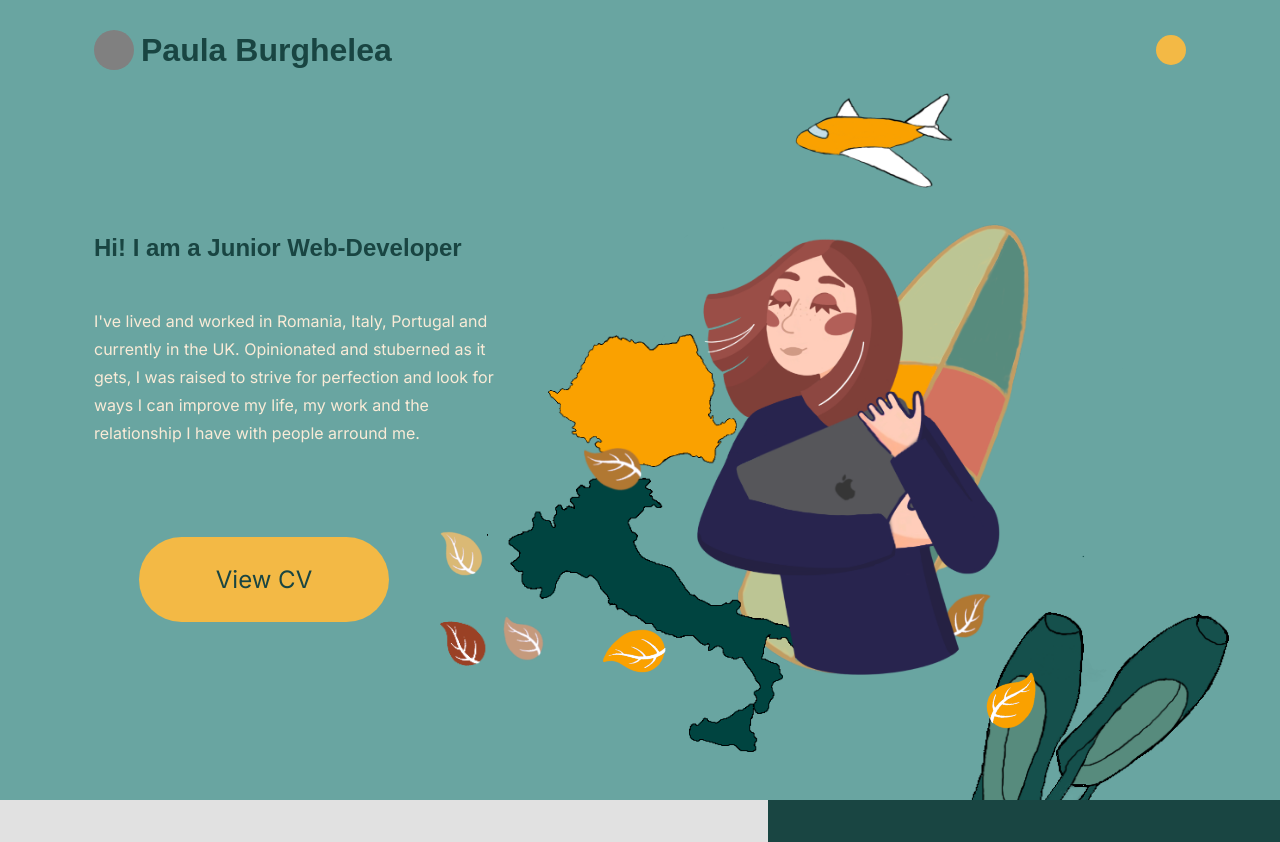
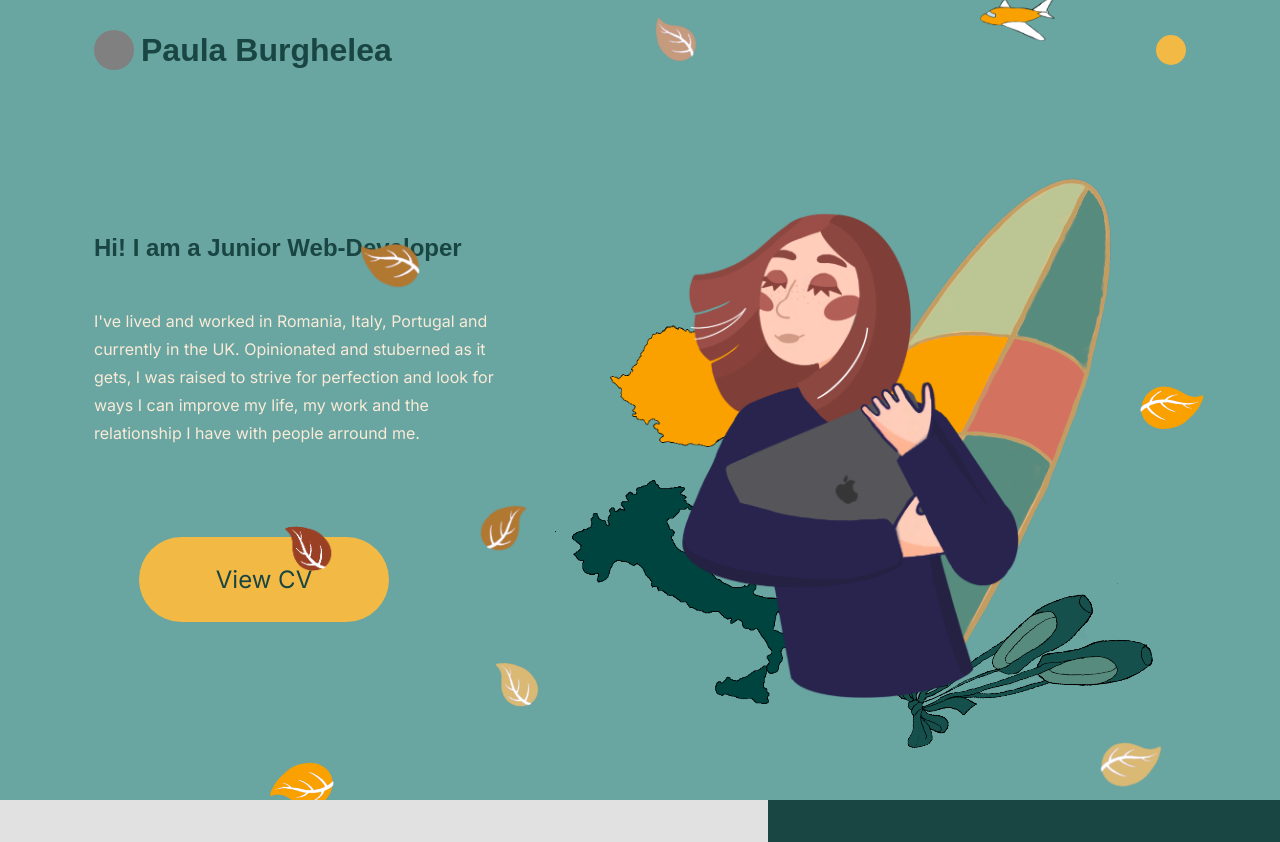
Before and after one commit to PaulaB-Projects/My-Cup-Of-Latte, a plain HTML site: page index.html in a window 1280 px wide. Shown: the top 842 px of the page. Drawn offline with Linux system fonts and the light colour scheme; grey boxes are pictures that could not be loaded; a web font is replaced by a local one.

Commit message:
added final position for the plan

```diff
--- a/css/animation.css
+++ b/css/animation.css
@@ -4,59 +4,65 @@
 
 
 .header-img.endposition .leaf-08 {
-	/* --initial: 330px;
-	--final: -120px; */
-	top: 450px;
-	left: 466px;
-	transform: rotate(140deg);
+	top: 37%;
+	left: 112%;
 }
 
-.leaf-07 {
-	/* --initial: -120px;
-	--final: 30px; */
+.header-img.endposition .leaf-07 {
+	top: 112%;
+	left: -64%;
+}
+
+.header-img.endposition .leaf-06 {
+	top: 61%;
+	left: -20%;
+}
+
+.header-img.endposition .leaf-05 {
+	top: 9%;
+	left: -44%;
+}
+
+.header-img.endposition .leaf-04 {
+	top: 65%;
+	left: -59%;
+}
+
+.header-img.endposition .leaf-03 {
+	top: 92%;
+	left: -17%;
 
 }
 
-.leaf-06 {
-	/* --initial: 320px;
-	--final: 30px; */
-
+.header-img.endposition .leaf-02 {
+	top: 108%;
+	left: 104%;
 }
 
-.leaf-05 {
-	/* --initial: -458px;
-	--final: -120px; */
-
+.header-img.endposition .leaf-01 {
+	top: -36%;
+	left: 15%;
 }
 
-.leaf-04 {
-	/* --initial: -398px;
-	--final: -120px; */
+@keyframes fly {
+	0% {
 
+	}
+	25% {
+
+	}
+	50% {
+
+	}
+	75% {
+
+	}
+	100% {
+
+	}
 }
 
-.leaf-03 {
-	/* --initial: -170px;
-	--final: -40px; */
-
-}
-
-.leaf-02 {
-	/* --initial: 310px;
-	--final: -150px; */
-
-}
-
-.leaf-01 {
-	/* --initial: -270px;
-	--final: 30px; */
-
-}
-
-
 .plane {
-	/* --initial: -320px;
-	--final: -70px; */
 
 }
 
--- a/css/layout.css
+++ b/css/layout.css
@@ -224,14 +224,14 @@ header > section {
 	left: 0;
 	top: 0;
 
-	/* width: var(--diameter); */
-	height: var(--diameter);
+	max-width: 500px;
+	/* height: var(--diameter); */
 
 	margin: 0 auto;
 
 	flex-grow: 1;
 	z-index: 2;
-	/* aspect-ratio: 1; */
+	aspect-ratio: 1;
 	/* transform: scale(0.5); */
 }
 
@@ -258,40 +258,42 @@ header > section {
 	height: 100%;
 	object-fit: contain;
 
-	top: -1px;
-	left: 100px;
+	top: -4%;
+	left: 34%;
 	z-index: 9;
 }
 
 .header-img .romania {
-	width: 30%;
+	width: 35%;
 
-	top: 109px;
-	left: 33px;
+	top: 25%;
+	left: 6%;
 	z-index: 9;
 }
 
 .header-img .italy {
 	width: 50%;
 
-	top: 245px;
-	left: -28px;
+	top: 56%;
+	left: -5%;
 	z-index: 9
 }
 
 .header-img .shoes {
-	width: 60%;
+	width: 40%;
 
-	top: 330px;
-	left: 335px;
+	top: 68%;
+	left: 68%;
+	transform: rotate(38deg);
+
 	z-index: 8;
 }
 
 .header-img .plane {
-	width: 25%;
+	width: 15%;
 
-	top: -132px;
-	left: 280px;
+	top: -40%;
+	left: 80%;
 	z-index: 9;
 }
 
@@ -303,56 +305,56 @@ header > section {
 .header-img .leaf-06,
 .header-img .leaf-07,
 .header-img .leaf-08 {
-	min-height: 10%;
-	max-height: 7%;
+	min-height: 5%;
+	max-height: 8%;
 }
 
 .header-img .leaf-01 {
-	top: 391px;
-	left: -12px;
+	top: 10%;
+	left: 15%;
 	z-index: 8;
 }
 
 .header-img .leaf-02 {
-	top: 302px;
-	left: 395px;
+	top: 77%;
+	left: 103%;
 	z-index: 7;
 }
 
 .header-img .leaf-03 {
-	top: 306px;
-	left: -75px;
+	top: 80%;
+	left: 10%;
 	z-index: 8;
 }
 
 .header-img .leaf-04 {
-	top: 396px;
-	left: -75px;
+	top: 89%;
+	left: -12%;
 	z-index: 8;
 }
 
 .header-img .leaf-05 {
-	top: 222px;
-	left: 68px;
+	top: 48%;
+	left: 12%;
 	z-index: 9;
 }
 
 .header-img .leaf-06 {
-	top: 368px;
-	left: 430px;
+	top: 92%;
+	left: 0%;
 	z-index: 7;
 }
 
 .header-img .leaf-07 {
-	top: 404px;
-	left: 78px;
+	top: 94%;
+	left: 10%;
 	z-index: 8;
 }
 
 .header-img .leaf-08 {
-	top: 367px;
-	left: 476px;
-	transform: rotate(90deg);
+	top: 96%;
+	left: 89%;
+	transform: rotate(178deg);
 	z-index: 8;
 }
 
```
